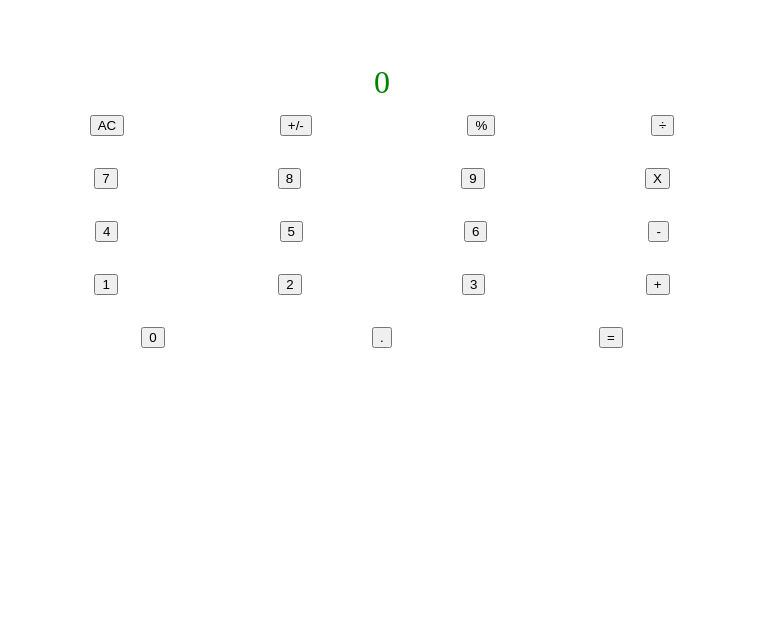
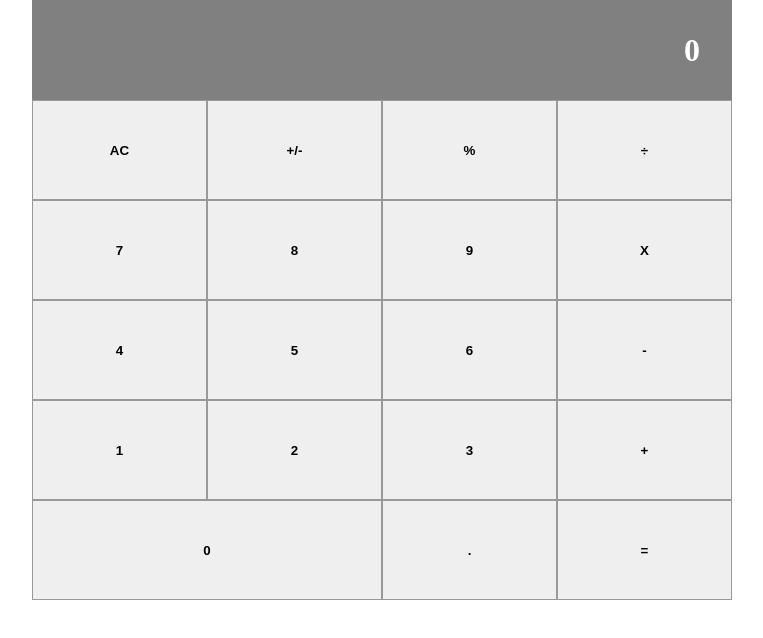
Before and after one commit to phylischumba/Calculator-React, a React (Create React App) app: page / in a window 1280 px wide. Shown: the top 638 px of the page, without its empty margins (258-1021 px from the left). Built offline with nearby package versions, Linux system fonts and the light colour scheme.

Commit message:
add style to button pannel

```diff
--- a/src/index.css
+++ b/src/index.css
@@ -1,26 +1,52 @@
 body {
   margin: 0;
-  color: blue;
   text-align: center;
-  margin-top: 2em;
   font-size: 2em;
 }
 
-.Groups {
-  width: 70%;
-  margin: auto;
+#root {
+  background-color: rgb(172, 156, 164);
+  width: 700px;
+  margin: 0 auto;
+}
+
+.Group1, .Group2, .Group3, .Group4, .Group5 {
+  display: flex;
+  justify-content: space-evenly;
+  height: 100px;
+  align-items: center;
 }
 
 .result {
-  color: green;
+  background-color: gray;
+  color: #fff;
+  height: 100px;
+  font-weight: bold;
+  padding: 10;
+  align-items: center;
+  display: flex;
+  justify-content: flex-end;
+  padding-right: 1em;
 }
 
-.Group1,
-.Group2,
-.Group3,
-.Group4,
-.Group5 {
-  display: flex;
-  justify-content: space-evenly;
-  margin-bottom: 0.5em;
+.button-style {
+  width: 25%;
+  height: 100%;
 }
+
+.orange {
+  width: 100%;
+  height: 100%;
+  cursor: pointer;
+  color: #000;
+  font-weight: bolder;
+  font-size: 20;
+  border: 1px solid #999;
+}
+
+
+.zerobtn-style {
+  width: 50%;
+  height: 100%;
+
+}
```
